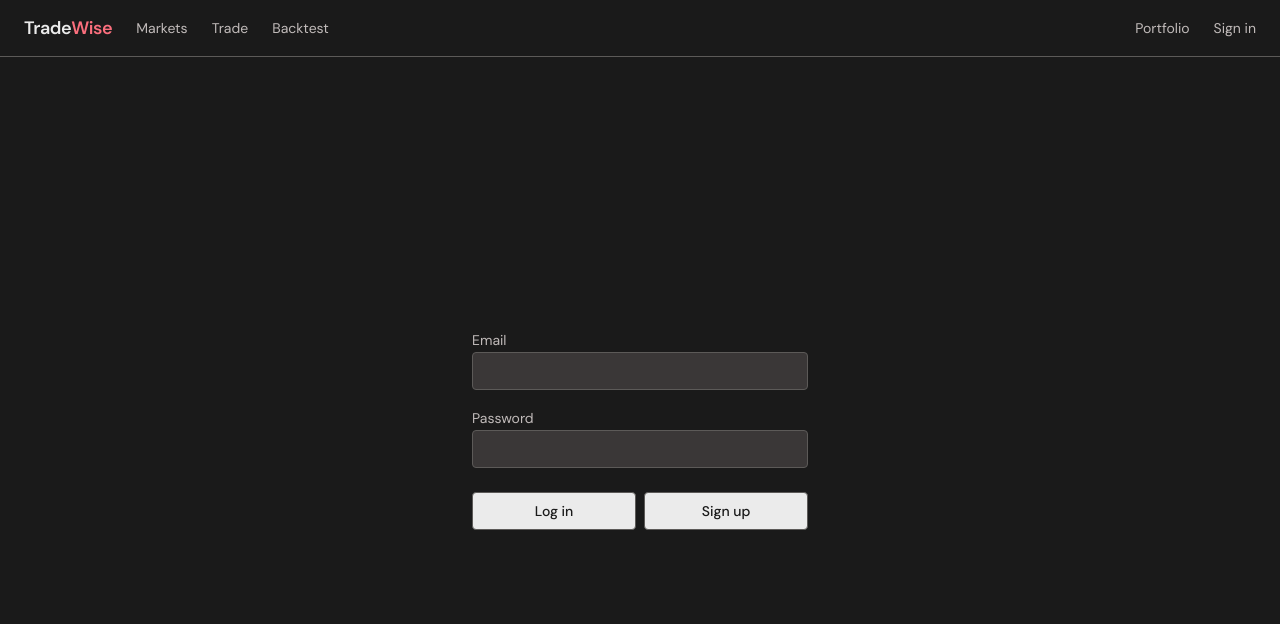
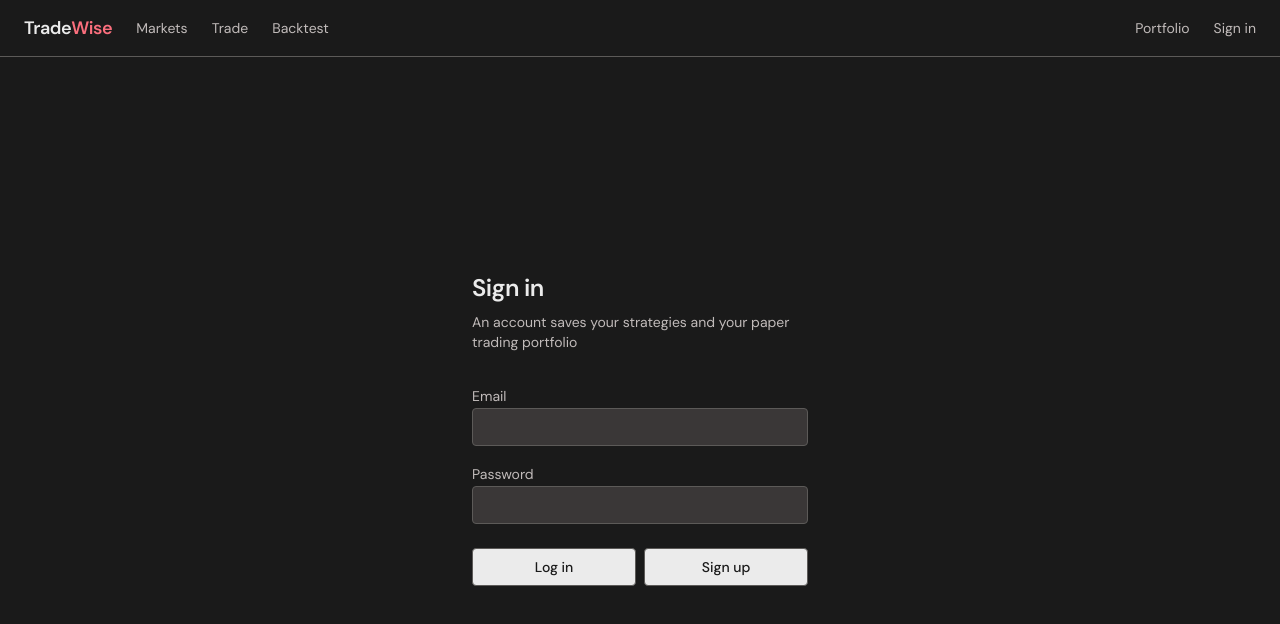
Before and after one commit to TanmeetSaini/TradeWise, a Next.js app in the folder web/: page /login in a window 1280 px wide. Shown: the top 624 px of the page. Built offline with nearby package versions, Linux system fonts and the light colour scheme; no server answers.

Commit message:
add sign in text

```diff
--- a/web/src/app/login/page.tsx
+++ b/web/src/app/login/page.tsx
@@ -8,6 +8,11 @@ export default function LoginPage() {
 
   return (
     <main className="mx-auto flex w-full max-w-sm flex-1 flex-col justify-center px-6 py-12">
+      <h1 className="text-2xl font-semibold tracking-tight">Sign in</h1>
+      <p className="mt-2 mb-8 text-sm text-muted">
+        An account saves your strategies and your paper trading portfolio
+      </p>
+
       <form className="space-y-4">
         {showName && (
           <div className="space-y-1">
```
